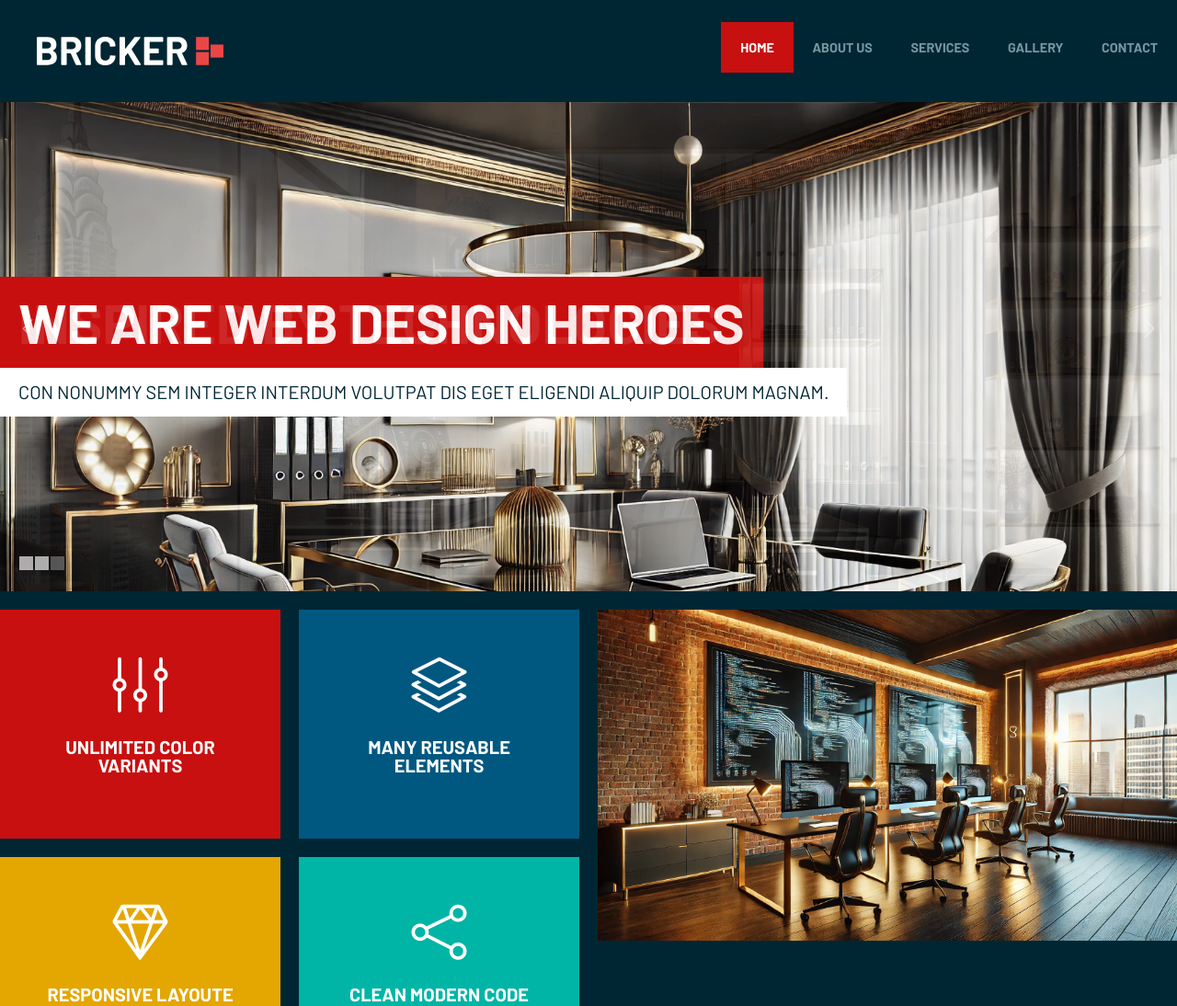
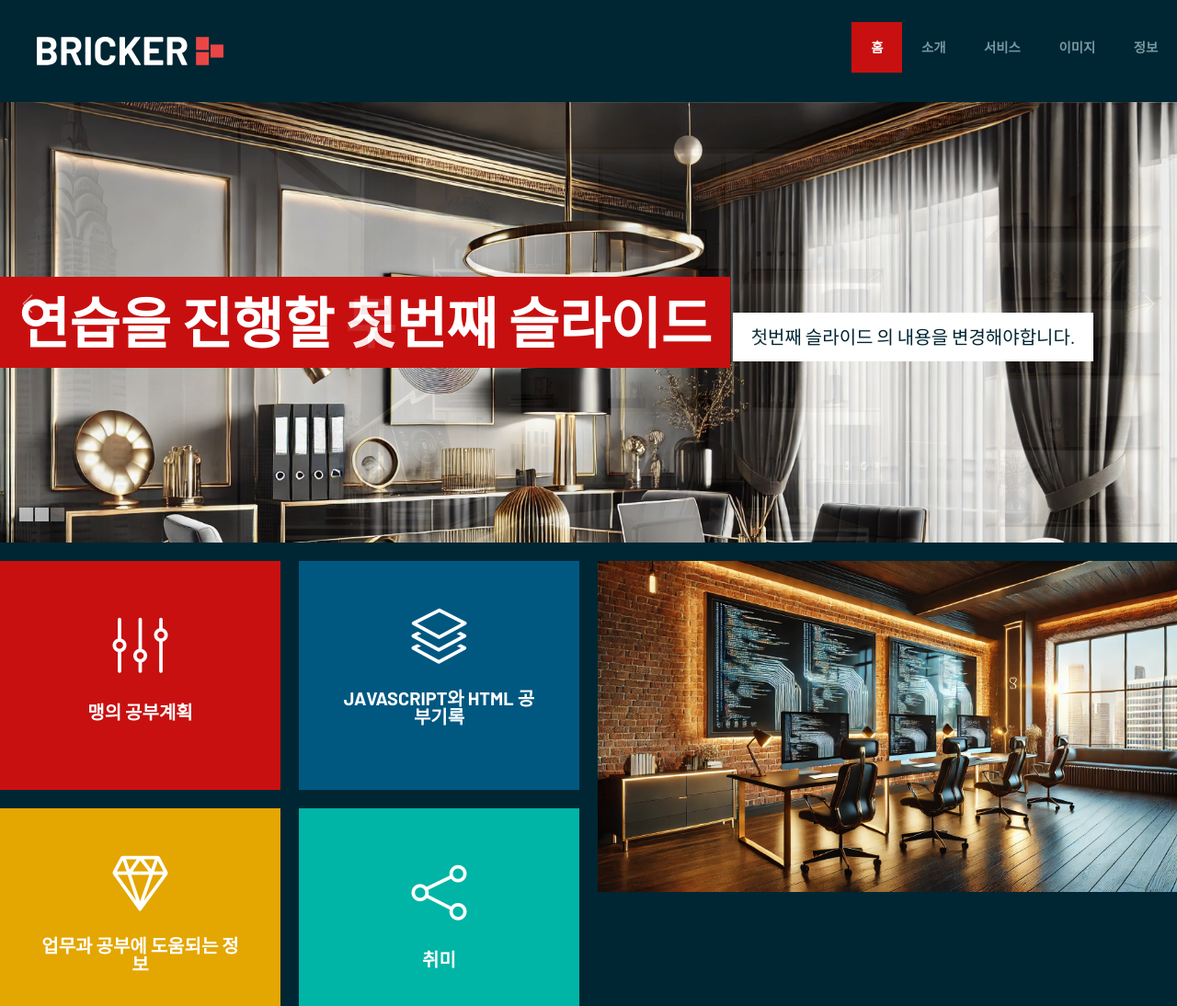
Before and after one commit to M-aeng/MaengotWorld.com, a plain HTML site: page index.html in a window 1280 px wide. Shown: the top 1094 px of the page at 92% size. Drawn offline with Linux system fonts and the light colour scheme; files whose address does not match are found by name.

Commit message:
Add files via upload

```diff
--- a/index.html
+++ b/index.html
@@ -3,7 +3,7 @@
    <head>
       <meta charset="UTF-8">
       <meta name="viewport" content="width=device-width, initial-scale=1.0" />
-      <title>Free responsive business website template</title>
+      <title>Maeng의 연습페이지</title>
       <link rel="stylesheet" href="css/components.css">
       <link rel="stylesheet" href="css/icons.css">
       <link rel="stylesheet" href="css/responsee.css">
@@ -39,11 +39,11 @@
            </a>
            <div class="top-nav s-12 l-9">
               <ul class="top-ul right chevron">
-                <li><a href="index.html">Home</a></li>
-                <li><a href="about-us.html">About Us</a></li>
-                <li><a href="services.html">Services</a></li>
-                <li><a href="gallery.html">Gallery</a></li>
-                <li><a href="contact.html">Contact</a></li>
+                <li><a href="index.html">홈</a></li>
+                <li><a href="about-us.html">소개</a></li>
+                <li><a href="services.html">서비스</a></li>
+                <li><a href="gallery.html">이미지</a></li>
+                <li><a href="contact.html">정보</a></li>
               </ul>
            </div>
         </nav>
@@ -56,16 +56,16 @@
           <!-- Main Carousel -->
           <div class="s-12 margin-bottom carousel-fade-transition owl-carousel carousel-main carousel-nav-white carousel-hide-arrows background-dark">
           	<div class="item background-image" style="background-image:url(img/carousel-01.jpg)">
-              <p class="text-padding text-strong text-white text-s-size-30 text-size-60 text-uppercase background-primary">We are Web design Heroes</p>
-              <p class="text-padding text-size-20 text-dark text-uppercase background-white">Con nonummy sem integer interdum volutpat dis eget eligendi aliquip dolorum magnam.</p>
+              <p class="text-padding text-strong text-white text-s-size-30 text-size-60 text-uppercase background-primary">연습을 진행할 첫번째 슬라이드 </p>
+              <p class="text-padding text-size-20 text-dark text-uppercase background-white">첫번째 슬라이드 의 내용을 변경해야합니다.</p>
             </div>
           	<div class="item background-image" style="background-image:url(img/carousel-02.jpg)">
-              <p class="text-padding text-strong text-white text-s-size-30 text-size-60 text-uppercase background-primary">Inspired by Technologies</p>
-              <p class="text-padding text-size-20 text-dark text-uppercase background-white">Con nonummy sem integer interdum volutpat dis eget eligendi aliquip dolorum magnam.</p>
+              <p class="text-padding text-strong text-white text-s-size-30 text-size-60 text-uppercase background-primary">연습을 진행할 두번째 슬라이드</p>
+              <p class="text-padding text-size-20 text-dark text-uppercase background-white">두번째 슬라이드 의 내용을 변경해야합니다.</p>
             </div>
             <div class="item background-image" style="background-image:url(img/carousel-03.jpg)">
-              <p class="text-padding text-strong text-white text-s-size-30 text-size-60 text-uppercase background-primary">CSS and HTML is our Playground</p>
-              <p class="text-padding text-size-20 text-dark text-uppercase background-white">Con nonummy sem integer interdum volutpat dis eget eligendi aliquip dolorum magnam.</p>
+              <p class="text-padding text-strong text-white text-s-size-30 text-size-60 text-uppercase background-primary">연습을 진행할 세번째 슬라이드</p>
+              <p class="text-padding text-size-20 text-dark text-uppercase background-white">세번째 슬라이드 의 내용을 변경해야합니다.</p>
             </div>
           </div>
         </section>
@@ -74,11 +74,11 @@
         <section class="grid margin text-center">
           <a href="/" class="s-12 m-6 l-3 padding-2x vertical-center margin-bottom background-red">
             <i class="icon-sli-equalizer text-size-60 text-white center margin-bottom-15"></i>
-            <h3 class="text-strong text-size-20 text-line-height-1 margin-bottom-30 text-uppercase">Unlimited Color Variants</h3>
+            <h3 class="text-strong text-size-20 text-line-height-1 margin-bottom-30 text-uppercase">맹의 공부계획 </h3>
           </a>
           <a href="/" class="s-12 m-6 l-3 padding-2x vertical-center margin-bottom background-blue">
             <i class="icon-sli-layers text-size-60 text-white center margin-bottom-15"></i>
-            <h3 class="text-strong text-size-20 text-line-height-1 margin-bottom-30 text-uppercase">Many Reusable Elements</h3>
+            <h3 class="text-strong text-size-20 text-line-height-1 margin-bottom-30 text-uppercase">JavaScript와 HTML 공부기록</h3>
           </a>
 
           <!-- Image-->
@@ -86,11 +86,11 @@
 
           <a href="/" class="s-12 m-6 l-3 padding-2x vertical-center margin-bottom background-orange">
             <i class="icon-sli-diamond text-size-60 text-white center margin-bottom-15"></i>
-            <h3 class="text-strong text-size-20 text-line-height-1 margin-bottom-30 text-uppercase">Responsive Layoute</h3>
+            <h3 class="text-strong text-size-20 text-line-height-1 margin-bottom-30 text-uppercase">업무과 공부에 도움되는 정보</h3>
           </a>
           <a href="/" class="s-12 m-6 l-3 padding-2x vertical-center margin-bottom background-aqua">
             <i class="icon-sli-share text-size-60 text-white center margin-bottom-15"></i>
-            <h3 class="text-strong text-size-20 text-line-height-1 margin-bottom-30 text-uppercase">Clean Modern Code</h3>
+            <h3 class="text-strong text-size-20 text-line-height-1 margin-bottom-30 text-uppercase">취미</h3>
           </a>
         </section>
 
@@ -118,7 +118,7 @@
         </section>
 
         <!-- SECTION 4 -->
-        <h2 class="s-12 text-white text-thin text-size-30 text-white text-uppercase margin-top-bottom-40 center text-center">Top <b>References</b></h2>
+        <h2 class="s-12 text-white text-thin text-size-30 text-white text-uppercase margin-top-bottom-40 center text-center">맹의 <b>취미 이미지</b></h2>
         <section class="grid margin">
           <a class="s-12 m-6 margin-bottom" href="gallery.html">
             <img class="full-img" src="img/portfolio/thumb-01.jpg" alt=""/>
```
